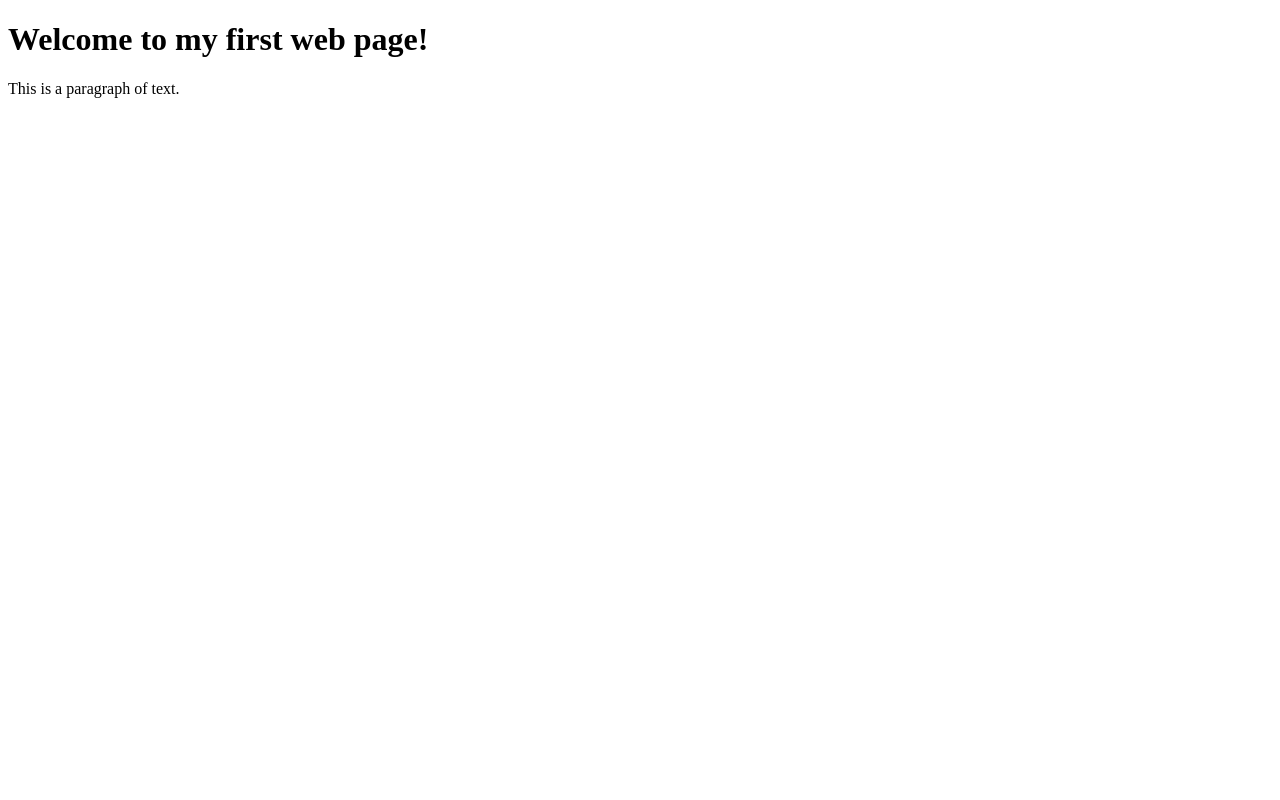
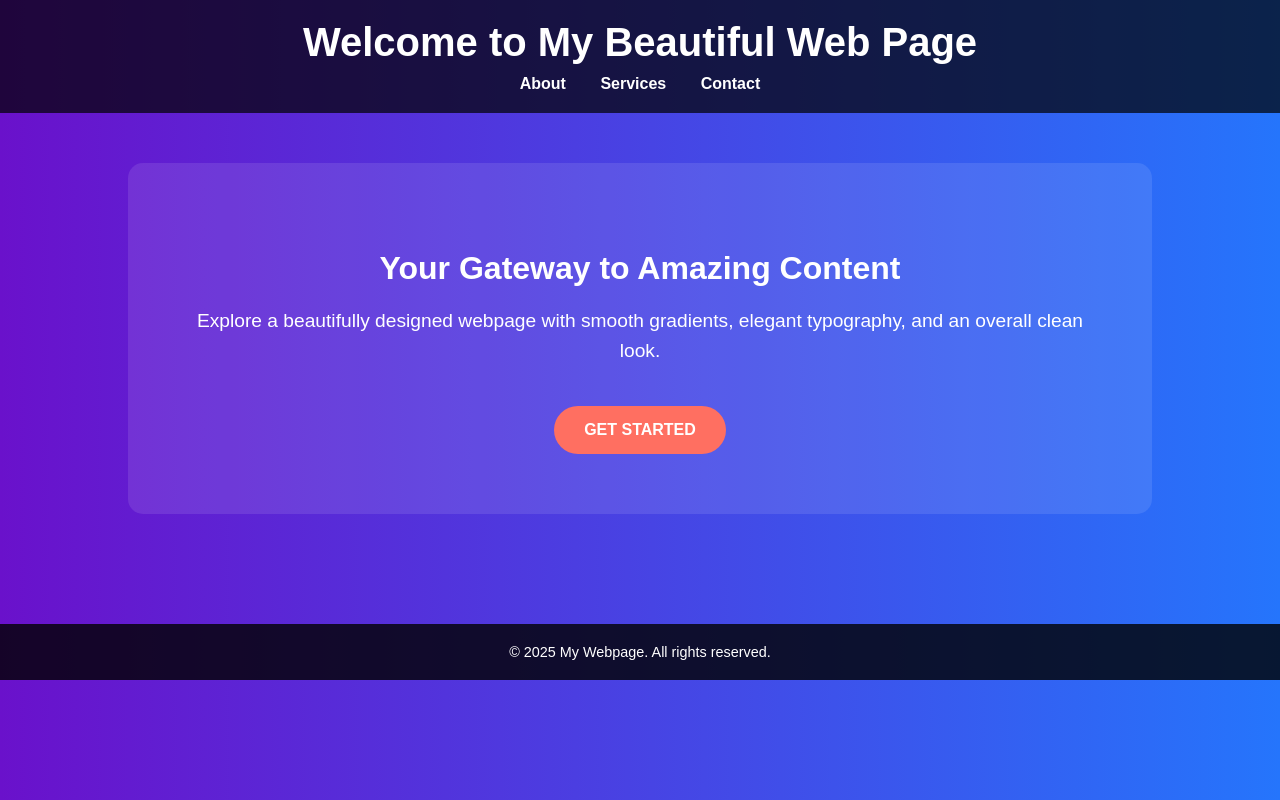
Before and after one commit to ANOUAR358/portfolio, a plain HTML site: page index.html in a window 1280 px wide. Drawn offline with Linux system fonts and the light colour scheme.

Commit message:
second version

```diff
--- a/index.html
+++ b/index.html
@@ -1,10 +1,124 @@
 <!DOCTYPE html>
-<html>
+<html lang="en">
 <head>
-    <title>My First Web Page</title>
+    <meta charset="UTF-8">
+    <meta name="viewport" content="width=device-width, initial-scale=1.0">
+    <title>Beautiful Web Page</title>
+    <style>
+        /* General Styling */
+        body {
+            margin: 0;
+            font-family: 'Arial', sans-serif;
+            background: linear-gradient(to right, #6a11cb, #2575fc);
+            color: white;
+        }
+
+        header {
+            background: rgba(0, 0, 0, 0.7);
+            padding: 20px 10%;
+            text-align: center;
+        }
+
+        header h1 {
+            margin: 0;
+            font-size: 2.5rem;
+        }
+
+        nav {
+            margin-top: 10px;
+        }
+
+        nav a {
+            margin: 0 15px;
+            color: #fff;
+            text-decoration: none;
+            font-weight: bold;
+        }
+
+        nav a:hover {
+            text-decoration: underline;
+        }
+
+        section {
+            padding: 50px 10%;
+            text-align: center;
+        }
+
+        .hero {
+            padding: 60px;
+            background: rgba(255, 255, 255, 0.1);
+            border-radius: 15px;
+            margin-bottom: 30px;
+        }
+
+        .hero h2 {
+            font-size: 2rem;
+            margin-bottom: 15px;
+        }
+
+        .hero p {
+            font-size: 1.2rem;
+            line-height: 1.6;
+        }
+
+        .cta-button {
+            display: inline-block;
+            margin-top: 20px;
+            padding: 15px 30px;
+            background: #ff6f61;
+            color: #fff;
+            font-size: 1rem;
+            font-weight: bold;
+            text-transform: uppercase;
+            border: none;
+            border-radius: 25px;
+            cursor: pointer;
+            text-decoration: none;
+            transition: all 0.3s ease;
+        }
+
+        .cta-button:hover {
+            background: #ff9371;
+            transform: scale(1.1);
+        }
+
+        footer {
+            text-align: center;
+            padding: 20px 10%;
+            background: rgba(0, 0, 0, 0.8);
+            margin-top: 30px;
+        }
+
+        footer p {
+            margin: 0;
+            font-size: 0.9rem;
+        }
+    </style>
 </head>
 <body>
-    <h1>Welcome to my first web page!</h1>
-    <p>This is a paragraph of text.</p>
+
+    <header>
+        <h1>Welcome to My Beautiful Web Page</h1>
+        <nav>
+            <a href="#about">About</a>
+            <a href="#services">Services</a>
+            <a href="#contact">Contact</a>
+        </nav>
+    </header>
+
+    <section>
+        <div class="hero">
+            <h2>Your Gateway to Amazing Content</h2>
+            <p>
+                Explore a beautifully designed webpage with smooth gradients, elegant typography, and an overall clean look.
+            </p>
+            <a href="#contact" class="cta-button">Get Started</a>
+        </div>
+    </section>
+
+    <footer>
+        <p>© 2025 My Webpage. All rights reserved.</p>
+    </footer>
+
 </body>
 </html>
```
